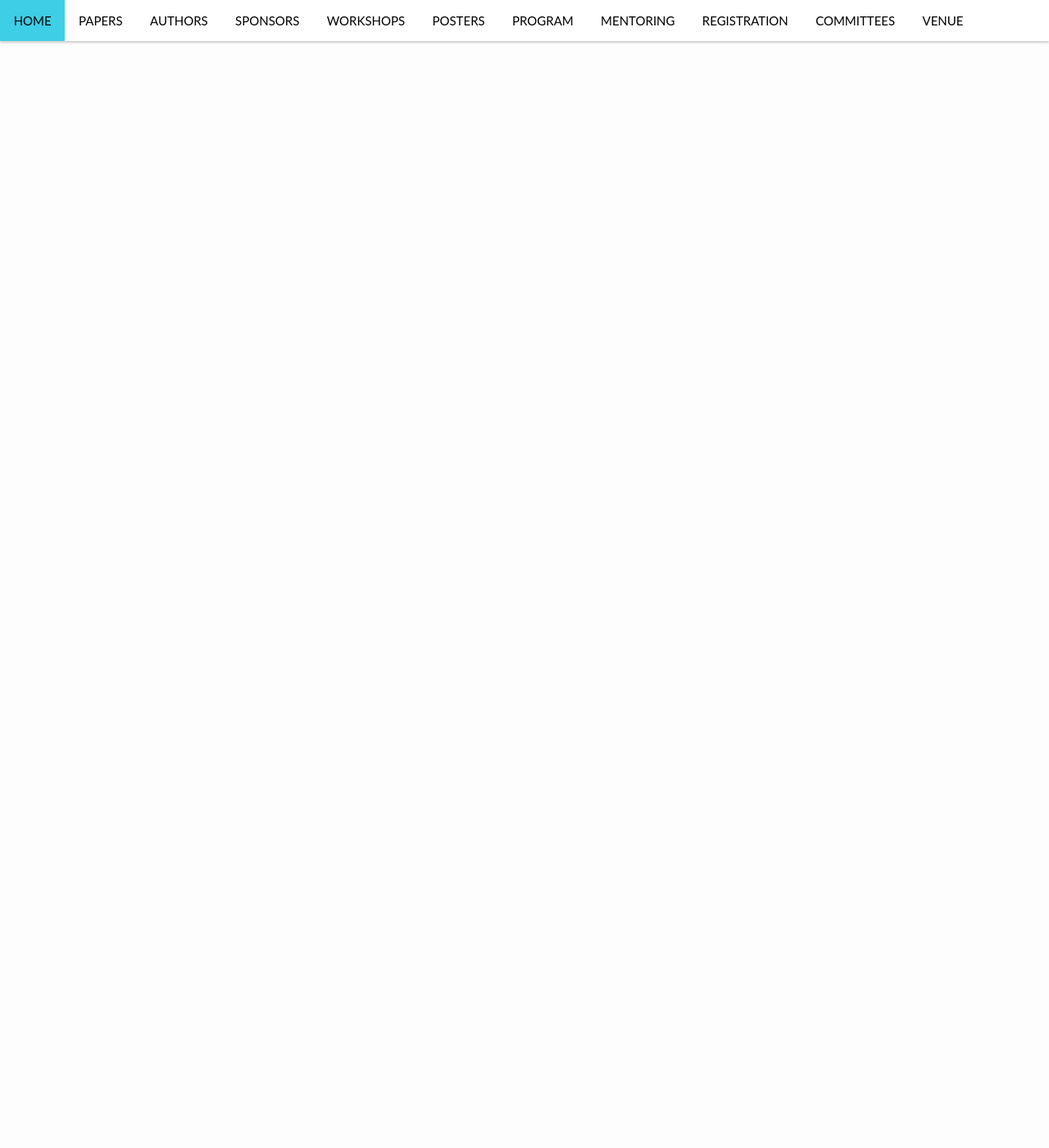
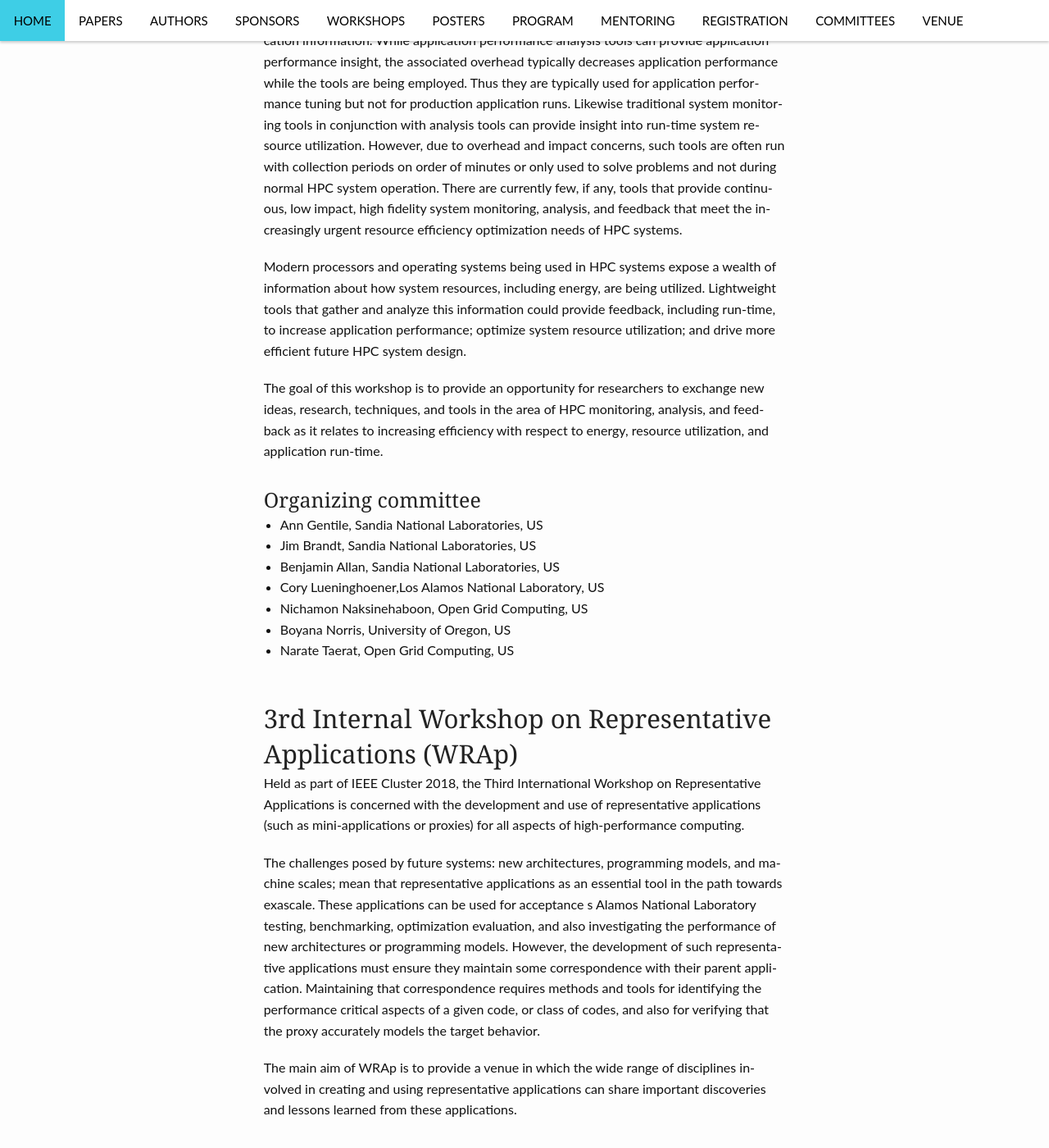
Before and after one commit to cluster2018/cluster2018, a Jekyll site: the page built from workshops/index.md, in a window 1280 px wide and 1400 px high, scrolled down 1070 px. Shown: the whole window at 82% size. Built offline with Jekyll 4.4.1, drawn with Linux system fonts in a browser that asks for light colours; some of the changed text lies outside the part shown.

Commit message:
Updated workshop information

```diff
--- a/workshops/index.md
+++ b/workshops/index.md
@@ -11,10 +11,9 @@ header:
    permalink: "/contact/"
 ---
 
-TBD
+<!--<h2><a href="https://fts17.github.io">4th International Workshop on Fault Tolerant Systems (FTS)</a></h2>-->
 
-<!--
-<h2><a href="https://fts17.github.io">3rd International Workshop on Fault Tolerant Systems (FTS)</a></h2>
+## 4th International Workshop on Fault Tolerant Systems (FTS)
 
 Fault Tolerance is a cross-cutting issue that spans all layers of the
 hardware/software stack, and hence, requires coupled improvements in each layer
@@ -23,8 +22,13 @@ researchers to share experiences across the hardware/software layers and
 attendees to get a holistic view of fault tolerance techniques, especially with
 a focus on HPC and parallel computing.
 
+### Program Co-chairs
+* Bogdan Nicolae, Argonne National Laboratory, US
+* Guillaume Aupy, INRIA, France
 
-<h2><a href="https://sites.google.com/site/hpcmaspa2017/home">Workshop on Monitoring and Analysis for High Performance Computing Systems Plus Applications (HPCMASPA)</a></h2>
+<!--<h2><a href="https://sites.google.com/site/hpcmaspa2017/home">Workshop on Monitoring and Analysis for High Performance Computing Systems Plus Applications (HPCMASPA)</a></h2>-->
+
+## Workshop on Monitoring and Analysis for High Performance Computing Systems Plus Applications (HPCMASPA)
 
 Architects, administrators, and users of modern high-performance computing
 (HPC) systems strive to meet goals of energy, resource, and application
@@ -54,10 +58,20 @@ exchange new ideas, research, techniques, and tools in the area of HPC
 monitoring, analysis, and feedback as it relates to increasing efficiency with
 respect to energy, resource utilization, and application run-time.
 
+### Organizing committee
+* Ann Gentile, Sandia National Laboratories, US
+* Jim Brandt, Sandia National Laboratories, US
+* Benjamin Allan, Sandia National Laboratories, US
+* Cory Lueninghoener,Los Alamos National Laboratory, US
+* Nichamon Naksinehaboon, Open Grid Computing, US
+* Boyana Norris, University of Oregon, US
+* Narate Taerat, Open Grid Computing, US
 
-<h2><a href="https://wrap17.github.io/">Workshop on Representative Applications (WRAp)</a></h2>
+<!--<h2><a href="https://wrap17.github.io/">Workshop on Representative Applications (WRAp)</a></h2>-->
 
-Held as part of IEEE Cluster 2017, the Second International Workshop on
+## 3rd Internal Workshop on Representative Applications (WRAp)
+
+Held as part of IEEE Cluster 2018, the Third International Workshop on
 Representative Applications is concerned with the development and use of
 representative applications (such as mini-applications or proxies) for all
 aspects of high-performance computing.
@@ -65,6 +79,7 @@ aspects of high-performance computing.
 The challenges posed by future systems: new architectures, programming models,
 and machine scales; mean that representative applications as an essential tool
 in the path towards exascale. These applications can be used for acceptance
+s Alamos National Laboratory
 testing, benchmarking, optimization evaluation, and also investigating the
 performance of new architectures or programming models.  However, the
 development of such representative applications must ensure they maintain some
@@ -77,8 +92,14 @@ The main aim of WRAp is to provide a venue in which the wide range of
 disciplines involved in creating and using representative applications can
 share important discoveries and lessons learned from these applications.
 
+### Workshop organizers
+* Tom Scogland, Lawrence Livermore National Labs, US
+* David Beckingsale, Lawrence Livermore National Labs, US
 
-<h2><a href="https://rev-a.github.io/">Re-Emergence of Vector Architectures Workshop (Rev-A)</a></h2>
+
+<!--<h2><a href="https://rev-a.github.io/">Re-Emergence of Vector Architectures Workshop (Rev-A)</a></h2>-->
+
+## Re-Emergence of Vector Architectures Workshop (Rev-A)
 
 The commoditization of high performance computing to a broader range of
 applications coupled with the reduction in performance improvement from
@@ -100,9 +121,12 @@ memory hierarchies. Tools and techniques for developing for these new vector
 architectures are still evolving, particularly on emerging languages and
 runtimes.
 
+### Organizing committee
+* Luiz DeRose, Cray, US
+* Eric Van Hansbergen, ARM, US
 
+<!--
 <h2>Workshop on Japan-USA Collaboration for Extreme-scale System Software</h2>
-
 
 In 2014, a bi-lateral, international coordination agreement between the US
 Department of Energy and the Japan Ministry of Education, Culture, Sports,
```
